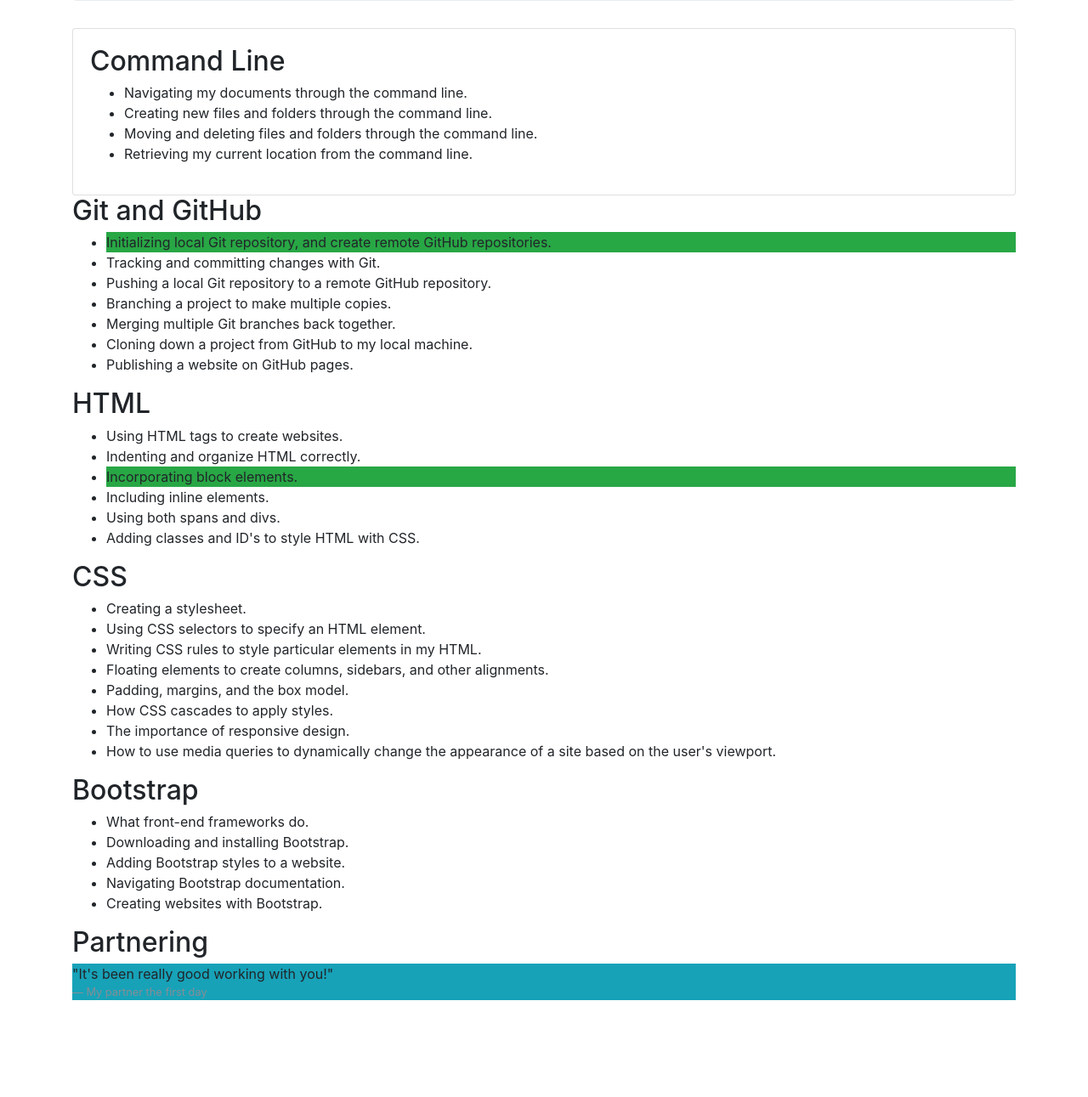
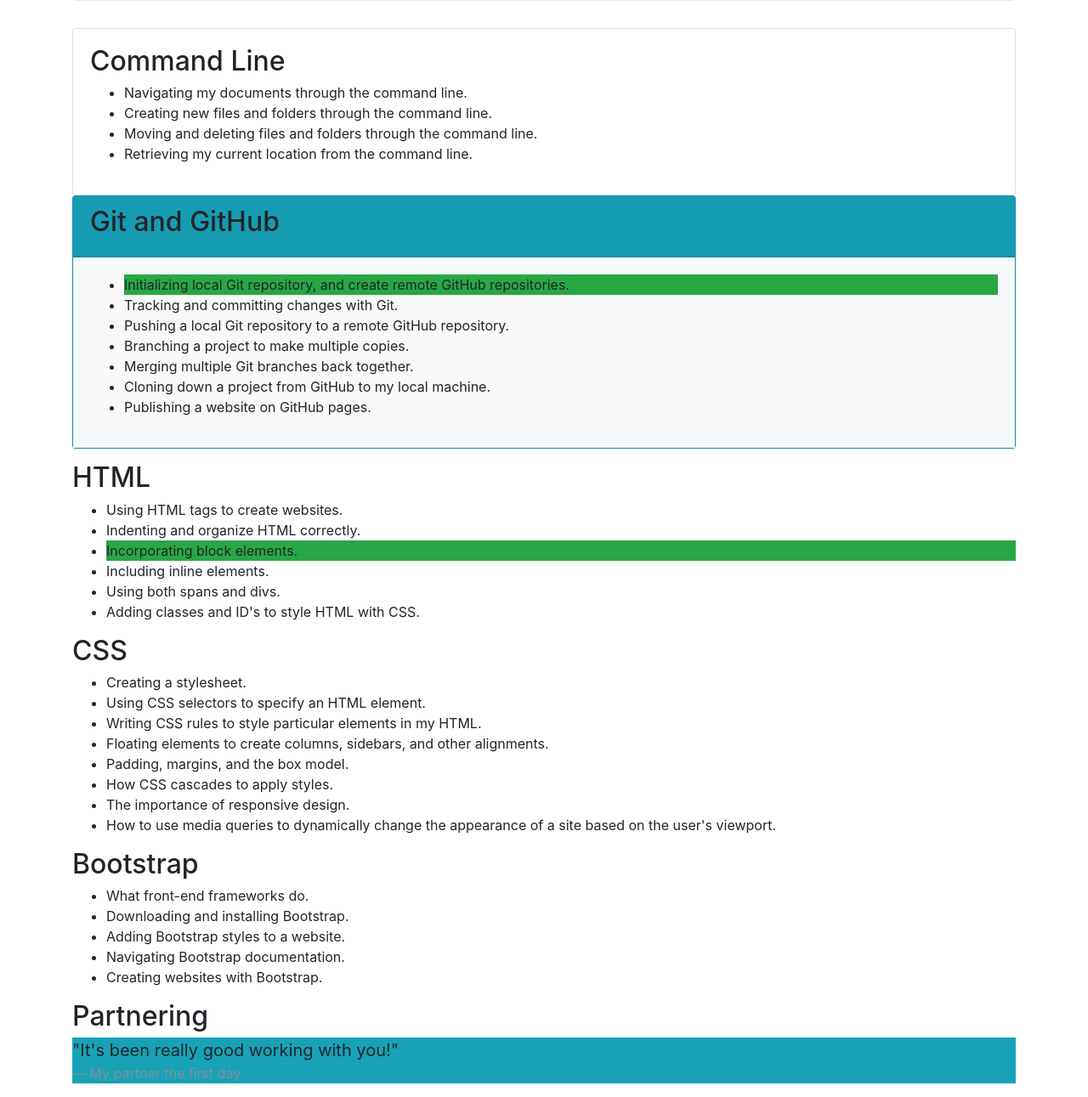
Before and after one commit to hollywilkalis/week-in-review, a plain HTML site: page index.html in a window 1280 px wide. Shown: the part 219-1510 px from the top of the page at 85% size. Before the commit the page ends 1412 px from the top, so only its background shows below. Drawn offline with Linux system fonts and the light colour scheme.

Commit message:
add new bootstrap card elements for practice

```diff
--- a/index.html
+++ b/index.html
@@ -22,7 +22,11 @@
           </ul>
         </div>
       </div>
-      <h2>Git and GitHub</h2>
+      <div class="bg-info card mb-3">
+        <div class="card-header">
+          <h2 class="card-title">Git and GitHub</h2>
+        </div>
+        <div class="card-body bg-light">
           <ul>
             <li class="bg-success">Initializing local Git repository, and create remote GitHub repositories.</li>
             <li>Tracking and committing changes with Git.</li>
@@ -32,6 +36,8 @@
             <li>Cloning down a project from GitHub to my local machine.</li>
             <li>Publishing a website on GitHub pages.</li>
           </ul>
+        </div>
+      </div>
       <h2>HTML</h2>
       <ul>
         <li>Using HTML tags to create websites.</li>
@@ -61,7 +67,7 @@
         <li>Creating websites with Bootstrap.</li>
       </ul>
       <h2>Partnering</h2>
-      <blockquote class="bg-info">
+      <blockquote class="blockquote bg-info">
         <p class="mb-0">"It's been really good working with you!"</p>
         <footer class="blockquote-footer">My partner the first day</footer>
       </blockquote>
```
Lines whose indentation alone changed are shown as unchanged.
